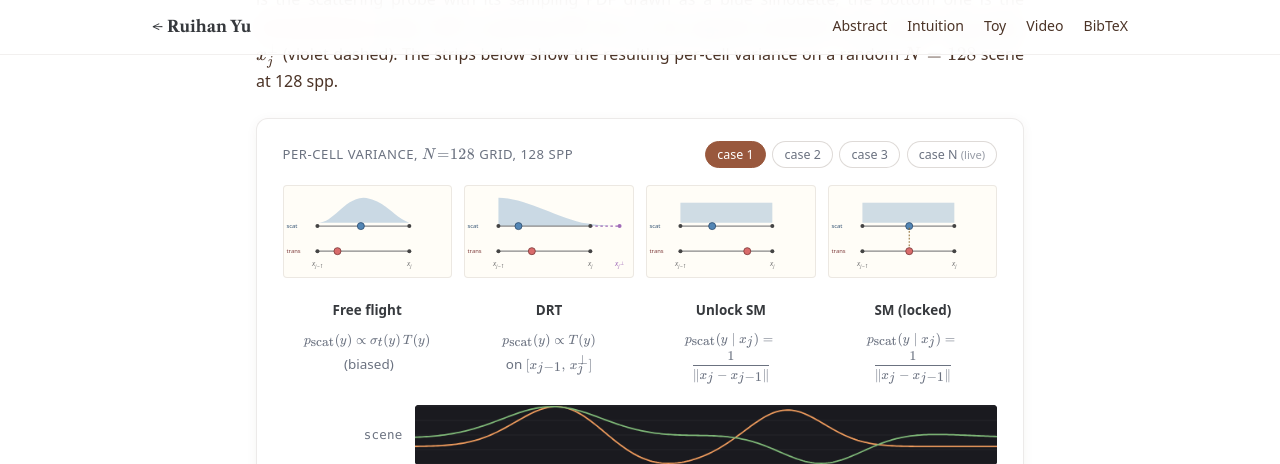
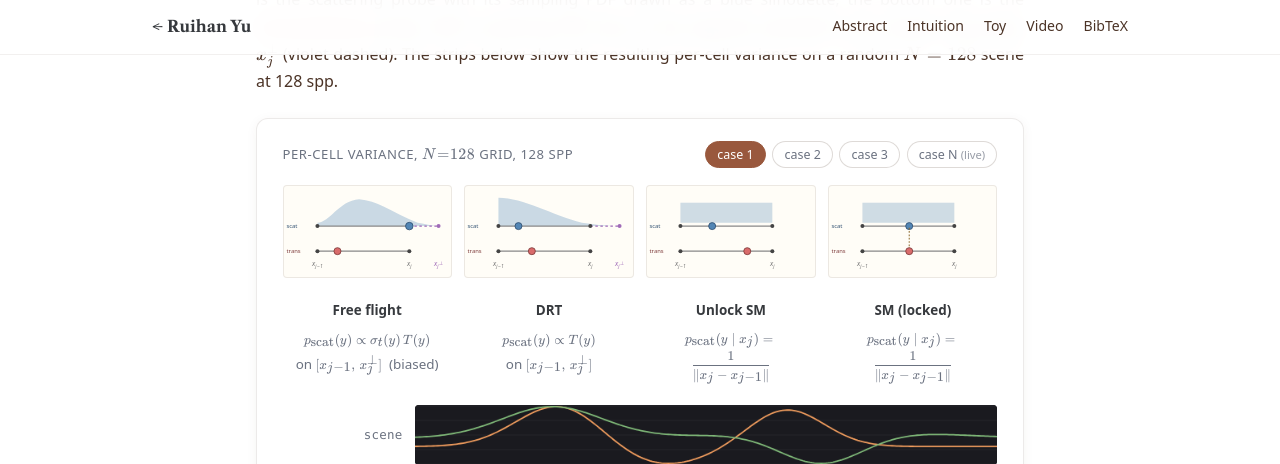
Before and after one commit to AuroraRyan0301/AuroraRyan0301.github.io, a Jekyll site: the page built from samplematching/index.html, in a window 1280 px wide and 900 px high, scrolled down 2373 px. Shown: the top 464 px of the window. Built offline with Jekyll 4.4.1, drawn with Linux system fonts in a browser that asks for light colours.

Commit message:
SM toy: Free Flight panel — PDF over extended domain, scat dot at x_j
Free flight's natural sampling domain is the same [x_{j-1}, x_j^⊥] that
DRT uses; the bias comes from the σ_t(y) factor in the PDF, not from
truncating the domain. Update the panel to match that:

- Scattering line now extends with the same violet dashed continuation
  to the medium boundary x_j^⊥ that DRT shows.
- PDF silhouette (σ_t T hill) drawn over the full extended domain,
  peaked near segment-middle, decaying toward the boundary as T → 0.
- Blue scattering dot moved from segment-middle to x_j — in free
  flight the sample IS x_j (the free-flight terminus), not an
  independent interior draw.
- Caption gets a "on [x_{j-1}, x_j^⊥]" line so the domain matches DRT's.

```diff
--- a/samplematching/index.html
+++ b/samplematching/index.html
@@ -379,29 +379,35 @@ sitemap: false
 
             <figure class="strat">
               <svg viewBox="0 0 200 108">
-                <!-- (a) Free flight: scat PDF ∝ σ_t T, hill on segment (biased) -->
-                <path d="M40 44 C 60 44, 70 16, 95 14 C 120 16, 130 36, 150 44 L40 44 Z"
+                <!-- (a) Free flight: scat PDF ∝ σ_t T on [x_{j-1}, x_j^⊥];
+                     the free-flight sample IS x_j itself. -->
+                <path d="M40 44 C 55 44, 65 18, 90 16 C 115 18, 135 35, 160 44 C 175 47, 182 48, 185 48 L40 48 Z"
                       fill="#5286b5" fill-opacity="0.30"/>
-                <line x1="40" y1="48" x2="150" y2="48" stroke="#888" stroke-width="1.6"/>
-                <circle cx="40" cy="48" r="2.4" fill="#444"/>
-                <circle cx="150" cy="48" r="2.4" fill="#444"/>
-                <circle cx="92" cy="48" r="4.2" fill="#5286b5" stroke="#2f4f70" stroke-width="1"/>
+                <line x1="40"  y1="48" x2="150" y2="48" stroke="#888" stroke-width="1.6"/>
+                <line x1="150" y1="48" x2="185" y2="48" stroke="#a06bb8" stroke-width="1.4"
+                      stroke-dasharray="3 3"/>
+                <circle cx="40"  cy="48" r="2.4" fill="#444"/>
+                <circle cx="185" cy="48" r="2.4" fill="#a06bb8"/>
+                <!-- scattering probe coincides with x_j (the free-flight result) -->
+                <circle cx="150" cy="48" r="4.5" fill="#5286b5" stroke="#2f4f70" stroke-width="1"/>
 
                 <line x1="40" y1="78" x2="150" y2="78" stroke="#888" stroke-width="1.6"/>
-                <circle cx="40" cy="78" r="2.4" fill="#444"/>
+                <circle cx="40"  cy="78" r="2.4" fill="#444"/>
                 <circle cx="150" cy="78" r="2.4" fill="#444"/>
-                <circle cx="64" cy="78" r="4.2" fill="#d96b6b" stroke="#7d3a3a" stroke-width="1"/>
+                <circle cx="64"  cy="78" r="4.2" fill="#d96b6b" stroke="#7d3a3a" stroke-width="1"/>
 
                 <text x="40"  y="96" font-size="8" text-anchor="middle" fill="#777"
                       font-style="italic">x<tspan font-size="6" dy="2">j−1</tspan></text>
                 <text x="150" y="96" font-size="8" text-anchor="middle" fill="#777"
                       font-style="italic">x<tspan font-size="6" dy="2">j</tspan></text>
+                <text x="185" y="96" font-size="8" text-anchor="middle" fill="#a06bb8"
+                      font-style="italic">x<tspan font-size="6" dy="2">j</tspan><tspan font-size="6" dy="-4">⊥</tspan></text>
                 <text x="3" y="50" font-size="7" fill="#2f4f70">scat</text>
                 <text x="3" y="80" font-size="7" fill="#7d3a3a">trans</text>
               </svg>
               <figcaption>
                 <strong>Free flight</strong>
-                <span>\(p_{\mathrm{scat}}(y) \propto \sigma_t(y)\,T(y)\) &nbsp;(biased)</span>
+                <span>\(p_{\mathrm{scat}}(y) \propto \sigma_t(y)\,T(y)\)<br>on \([x_{j-1},\,x_j^{\bot}]\) &nbsp;(biased)</span>
               </figcaption>
             </figure>
 
```
